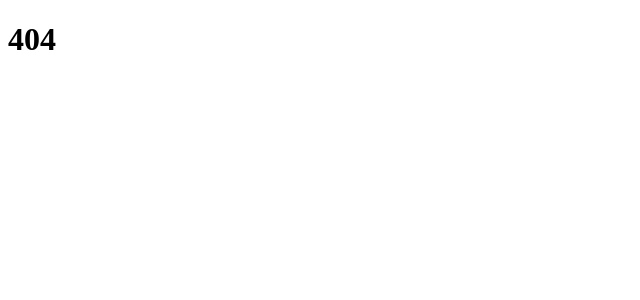
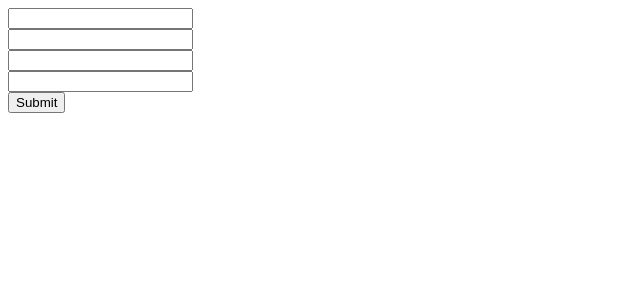
Before and after one commit to HassanMoussaa/contact-manager, a React (Create React App) app in the folder contact-manager-fe/: page /contacts/add in a window 1280 px wide. Shown: the top 300 px of the page, without its empty margins (0-640 px from the left). Built offline with nearby package versions, Linux system fonts and the light colour scheme.

Commit message:
added new feature to add contact

```diff
--- a/contact-manager-fe/src/App.js
+++ b/contact-manager-fe/src/App.js
@@ -2,6 +2,7 @@ import { BrowserRouter, Route, Routes,  } from 'react-router-dom';
 import './App.css';
 import Contacts from "./pages/Contacts"
 import Signin from "./pages/Signin"
+import AddContact from "./pages/AddContact"
 
 function App() {
   return (
@@ -11,6 +12,8 @@ function App() {
         <Route path="/contacts" >
           <Route index element={<Contacts/>} />
         </Route>
+        <Route path='/contacts/add' element={<AddContact/>} />
+
         <Route path='*' element={<h1>404</h1>} />
       </Routes>
     </BrowserRouter>
--- /dev/null
+++ b/contact-manager-fe/src/pages/AddContact.jsx
@@ -0,0 +1,66 @@
+import React, { useState } from "react";
+import Cookies from "js-cookie";
+import axios from "axios";
+const AddContact = () => {
+  const [name, setName] = useState("");
+  const [phoneNumber, setPhoneNumber] = useState("");
+  const [latitude, setLatitude] = useState("");
+  const [longitude, setLongitude] = useState("");
+
+  const submit = async () => {
+    const data = { name, phone_number: phoneNumber, latitude, longitude };
+    const jwtToken = Cookies.get("jwt_token");
+    const result = await axios.post(
+      "http://127.0.0.1:8000/api/contacts",
+      data,
+      {
+        headers: { Authorization: `Bearer ${jwtToken}` },
+      }
+    );
+  };
+  return (
+    <div>
+      <div>
+        <input
+          type="text"
+          value={name}
+          onChange={(e) => {
+            setName(e.target.value);
+          }}
+        />
+      </div>
+      <div>
+        <input
+          type="text"
+          value={phoneNumber}
+          onChange={(e) => {
+            setPhoneNumber(e.target.value);
+          }}
+        />
+      </div>
+      <div>
+        <input
+          type="text"
+          value={latitude}
+          onChange={(e) => {
+            setLatitude(e.target.value);
+          }}
+        />
+      </div>
+      <div>
+        <input
+          type="text"
+          value={longitude}
+          onChange={(e) => {
+            setLongitude(e.target.value);
+          }}
+        />
+      </div>
+      <div>
+        <button onClick={submit}>Submit</button>
+      </div>
+    </div>
+  );
+};
+
+export default AddContact;
--- a/contact-manager-fe/src/pages/Contacts.jsx
+++ b/contact-manager-fe/src/pages/Contacts.jsx
@@ -2,8 +2,9 @@ import ContactCard from "../components/ContactCard";
 import React, { useState, useEffect } from "react";
 import axios from "axios";
 import Cookies from "js-cookie";
-
+import { useNavigate } from "react-router-dom";
 const Contacts = () => {
+  const navigate = useNavigate();
   const [contacts, setContacts] = useState([]);
 
   const fetchContacts = async () => {
@@ -18,10 +19,18 @@ const Contacts = () => {
     fetchContacts();
   }, []);
 
+  const navigateToAddContact = () => {
+    navigate("/contacts/add");
+  };
+
   return (
     <div>
       <div>Contacts Page</div>
-
+      <div>
+        <button className="add" onClick={navigateToAddContact}>
+          Add Contact
+        </button>
+      </div>
       {contacts.map((contact, index) => {
         return <ContactCard contact={contact} key={index} />;
       })}
```
